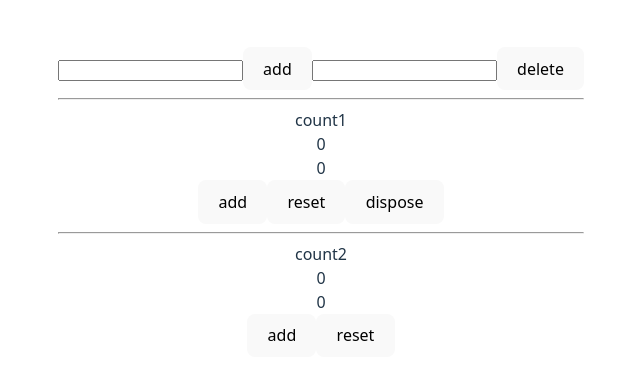
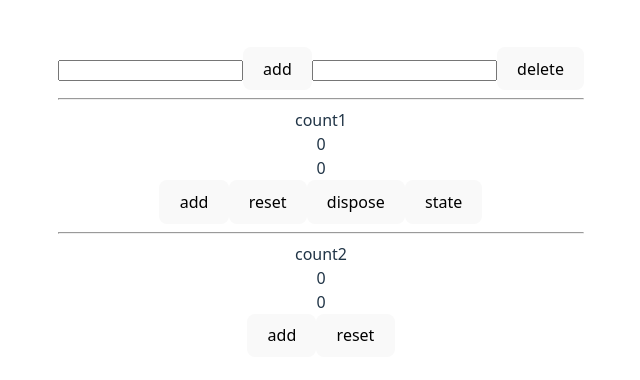
Before and after one commit to Huuyii-sleeping/mini-Pinia, a Vue app: page / in a window 1280 px wide. Shown: the part 198-578 px from the top of the page, without its empty margins (319-959 px from the left). Built offline with nearby package versions, Linux system fonts and the light colour scheme.

Commit message:
feat:$state

```diff
--- a/src/components/count1.vue
+++ b/src/components/count1.vue
@@ -5,6 +5,7 @@
     <button @click="change">add</button>
     <button @click="reset">reset</button>
     <button @click="dispose">dispose</button>
+    <button @click="state">state</button>
 </template>
 
 <script setup lang="ts">
@@ -37,6 +38,18 @@ count1.$onAction(({ after, onError }) => {
 const dispose = () => {
     count1.$dispose()
 }
+const state = () => {
+    count1.$state = {
+        count: 10,
+        todoList: [
+            {
+                id: 1,
+                content: 'test',
+                completed: true,
+            }
+        ]
+    }
+}
 </script>
 
 <style scoped lang="scss"></style>
--- a/src/pinia/defineStore.ts
+++ b/src/pinia/defineStore.ts
@@ -1,5 +1,5 @@
 import { computed, effectScope, inject, isReactive, isRef, reactive, toRefs } from "vue"
-import { formatArgs, isComputed, isFunction, subscription } from "./utils"
+import { createState, formatArgs, isComputed, isFunction, subscription } from "./utils"
 import { piniaSymbol } from "./global"
 import { actionList, createDispose, createOnActions, createPatch, createReset, createSubscribe } from "./api"
 
@@ -31,7 +31,7 @@ function createApis(pinia: any, id: any, scope: any) {
         $patch: createPatch(pinia, id),
         $subscribe: createSubscribe(pinia, id, scope),
         $onAction: createOnActions(),
-        $dispose: createDispose(pinia, id, scope)
+        $dispose: createDispose(pinia, id, scope),
     }
 }
 
@@ -84,6 +84,7 @@ function setStore(pinia: any, store: any, id: any, result: any, state: any, isSe
     store.$id = id
     state && (store.$reset = createReset(store, state, isSetup))
     Object.assign(store, result)
+    createState(pinia, id)
     return store
 }
 
--- a/src/pinia/utils.ts
+++ b/src/pinia/utils.ts
@@ -61,3 +61,11 @@ export const subscription = {
         list.forEach((cb: any) => cb(...args));
     }
 }
+
+export function createState(pinia: any,id: any){
+    const store = pinia.store.get(id)
+    Object.defineProperty(store, '$state',{
+        get: () => pinia.state.value[id],
+        set: (newState) => store.$patch((state: any) => Object.assign(state, newState))
+    })
+}
```
